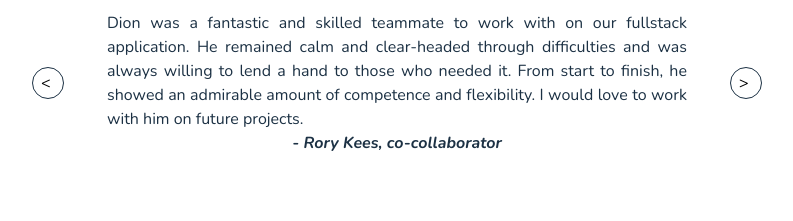
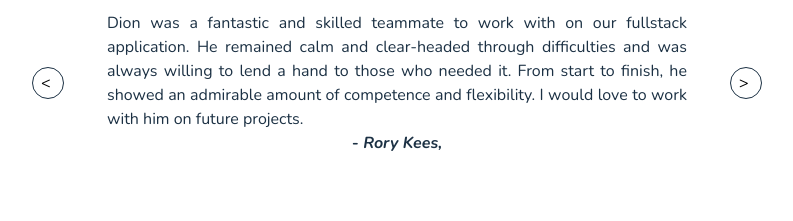
Before and after one commit to dionleung14/portfolio-nodemailer, a React (Create React App) app: page / in a window 1280 px wide. Shown: the part 3840-4061 px from the top of the page, without its empty margins (243-1036 px from the left). Built offline with nearby package versions, Linux system fonts and the light colour scheme.

Commit message:
testing .env

```diff
--- a/src/components/Testimonials.js
+++ b/src/components/Testimonials.js
@@ -1,6 +1,7 @@
 import React, { useState } from "react";
 import FirstHeader from "./FirstHeader";
 import TestimonialsContainer from "./TestimonialsContainer";
+require("dotenv").config();
 
 export default function Testimonials(props) {
   let [tracker, setTracker] = useState(0);
@@ -22,7 +23,8 @@ export default function Testimonials(props) {
       needed it. From start to finish, he showed an admirable amount of
       competence and flexibility. I would love to work with him on future
       projects.`,
-      relationship: "co-collaborator",
+      // relationship: "co-collaborator",
+      relationship: process.env.POKEMON,
     },
     {
       from: "Louis Coleman",
```
